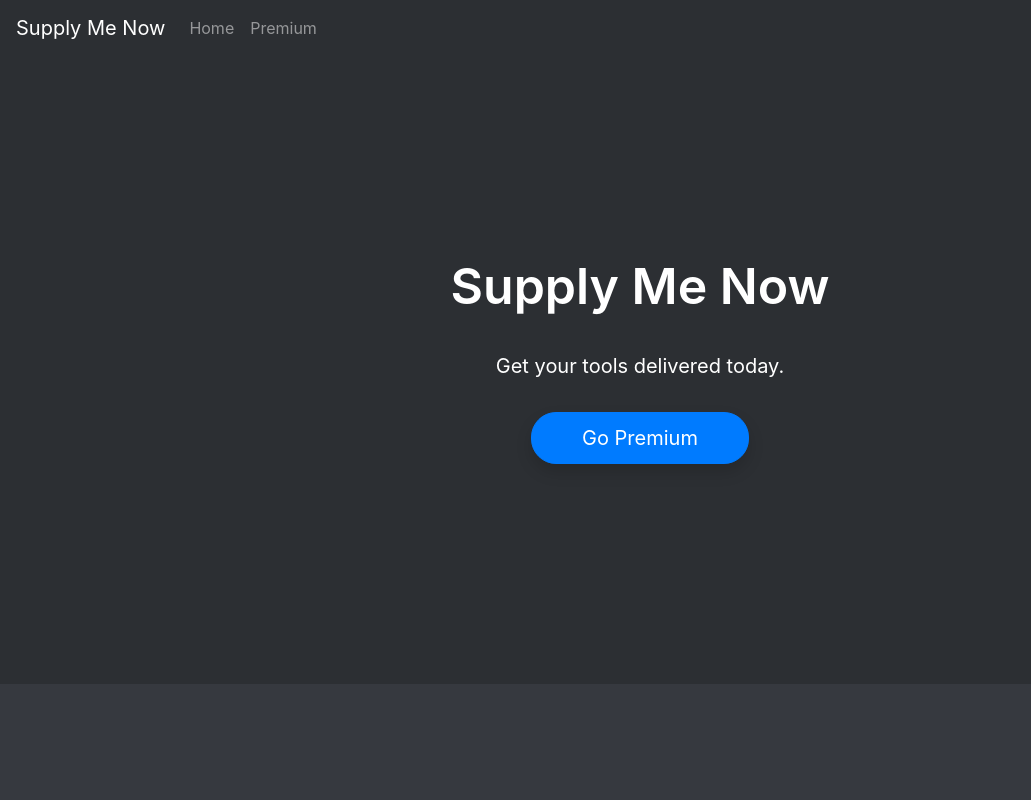
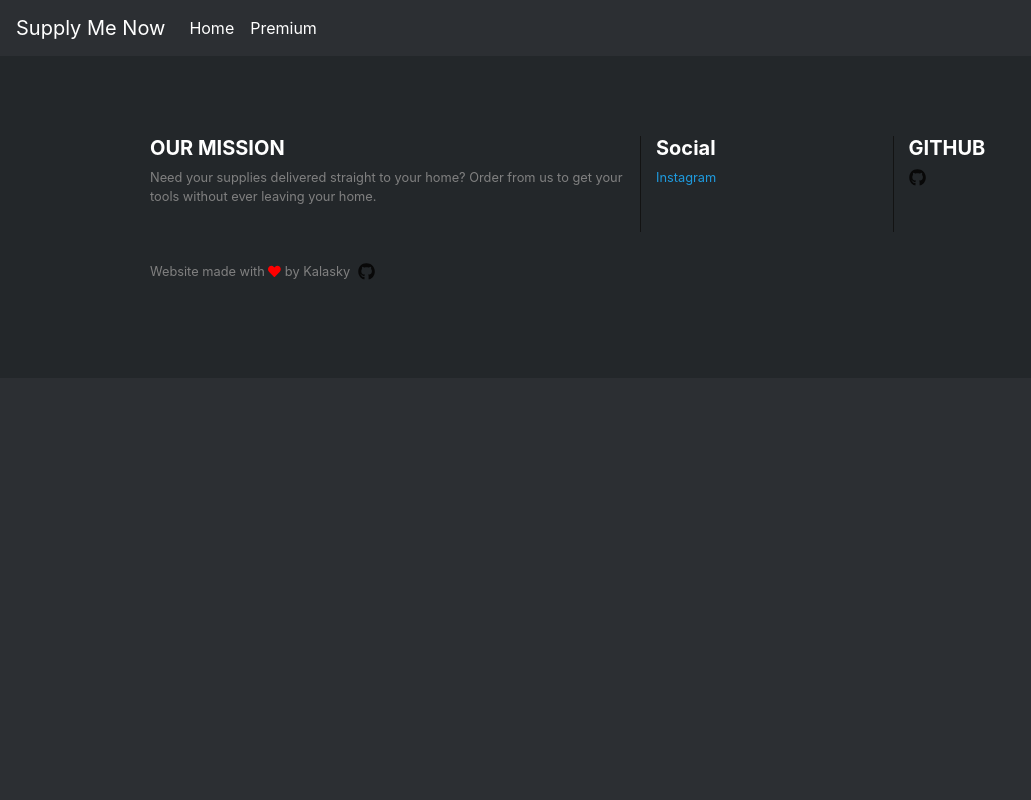
Before and after one commit to Kalasky/construction-delivery, a React (Create React App) app: page /#/contact in a window 1280 px wide. Shown: the top 800 px of the page, without its empty margins (0-1031 px from the left). Built offline with nearby package versions, Linux system fonts and the light colour scheme; a web font is replaced by a local one.

Commit message:
HashRouting for production

```diff
--- a/src/Header.js
+++ b/src/Header.js
@@ -1,5 +1,6 @@
 import React from "react";
 import { Nav, Navbar } from "react-bootstrap";
+import { Link } from "react-router-dom";
 
 const Header = () => {
   return (
@@ -8,8 +9,16 @@ const Header = () => {
       <Navbar.Toggle aria-controls="responsive-navbar-nav" />
       <Navbar.Collapse id="responsive-navbar-nav">
         <Nav className="mr-auto">
-          <Nav.Link href="/">Home</Nav.Link>
-          <Nav.Link href="/premium">Premium</Nav.Link>
+          <Nav.Link>
+            <Link to="/" className="nav-tab">
+              Home
+            </Link>
+          </Nav.Link>
+          <Nav.Link>
+            <Link to="/premium" className="nav-tab">
+              Premium
+            </Link>
+          </Nav.Link>
           {/* <Nav.Link href="/contact">Contact</Nav.Link> */}
         </Nav>
         {/* <Nav>
--- a/src/Routes.js
+++ b/src/Routes.js
@@ -1,5 +1,5 @@
 import React from "react";
-import { BrowserRouter, Switch, Route } from "react-router-dom";
+import { HashRouter, Switch, Route } from "react-router-dom";
 import App from "./App";
 import Footer from "./Footer";
 import Header from "./Header";
@@ -8,15 +8,15 @@ import Premium from "./components/pages/Premium";
 
 const Routes = () => {
   return (
-    <BrowserRouter>
+    <HashRouter>
       <Header />
       <Switch>
-        <Route path="/" exact component={App} />
-        <Route path="/premium" exact component={Premium} />
+        <Route exact path="/" component={App} />
+        <Route exact path="/premium" component={Premium} />
         {/* <Route path="/contact" exact component={Contact} /> */}
       </Switch>
       <Footer />
-    </BrowserRouter>
+    </HashRouter>
   );
 };
 
--- a/src/index.css
+++ b/src/index.css
@@ -778,6 +778,7 @@ code {
     margin-top: 3rem;
   }
 }
+
 @media only screen and (max-width: 768px) {
   .hvr-float.shadow.card-offers-faq.card,
   .hvr-float.shadow.card-priority-faq.card,
@@ -789,6 +790,7 @@ code {
     margin-top: 3rem;
   }
 }
+
 @media only screen and (max-width: 480px) {
   .hvr-float.shadow.card-offers-faq.card,
   .hvr-float.shadow.card-priority-faq.card,
@@ -796,3 +798,13 @@ code {
     max-width: 100%;
   }
 }
+
+.nav-tab {
+  color: #fff;
+  text-decoration: none;
+}
+
+.nav-tab:hover {
+  color: #a9a9a9;
+  text-decoration: none;
+}
```
